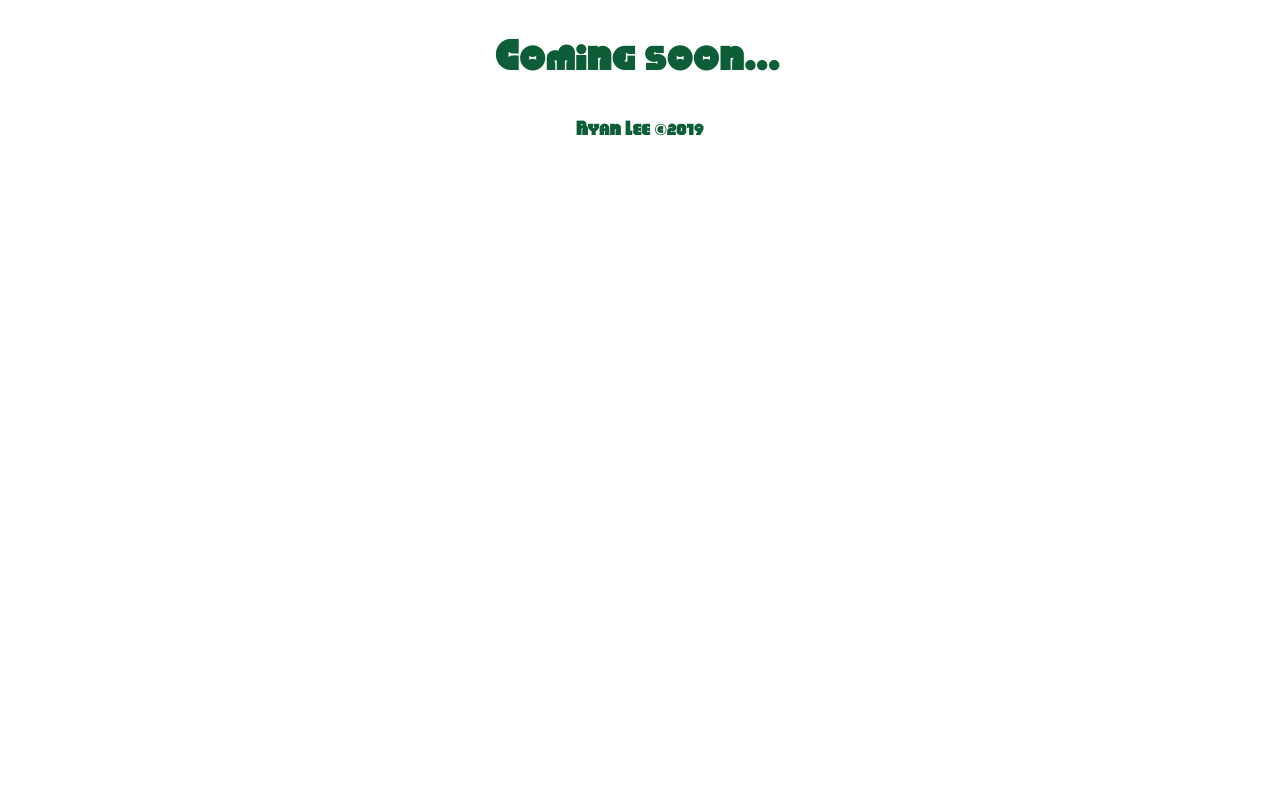
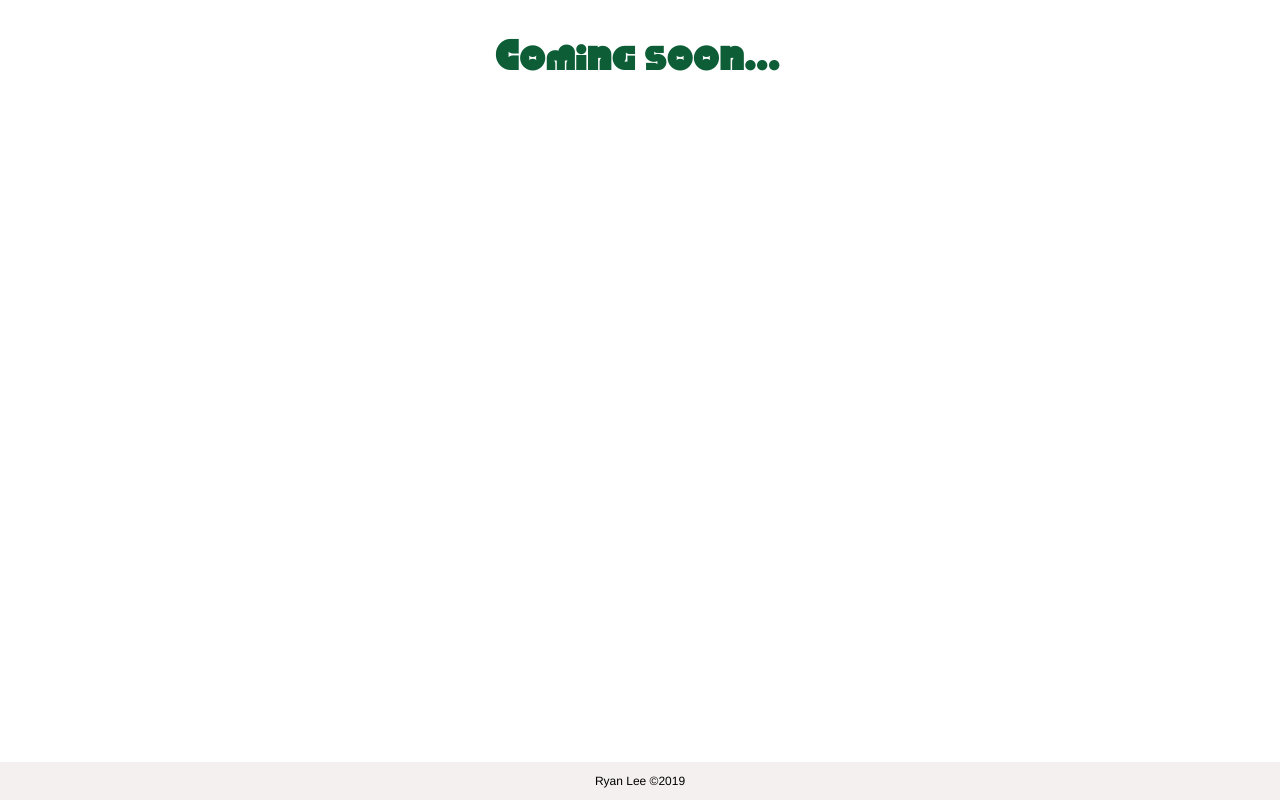
Before and after one commit to jazzninja/jazzninja.github.io, a plain HTML site: page index.html in a window 1280 px wide. Drawn offline with Linux system fonts and the light colour scheme; files whose address does not match are found by name.

Commit message:
footer cleanup

```diff
--- a/index.html
+++ b/index.html
@@ -8,7 +8,7 @@
 
      <p class="pulse">Coming soon...</p>
 
-     <footer class="footer-conter">
+     <footer class="footer-content">
 
           <p>Ryan Lee &copy;2019</p>
 
--- a/styles.css
+++ b/styles.css
@@ -1,6 +1,7 @@
 :root {
 
      --kermit-color: rgba(13,94,55, 1) !important;
+     --footer-background-color: rgba(245,240,240, 1);
 
 }
 
@@ -28,8 +29,7 @@
 
 body, html {
 
-     font-family: 'Kernit-Filled', 'Helvetica', 'Open-Sans';
-     color: var(--kermit-color);
+
 
 }
 
@@ -51,11 +51,24 @@ body, html {
      animation-timing-function: linear;
 
      font-size: 2rem;
+
+     font-family: 'Kernit-Filled', 'Helvetica', 'Open-Sans';
+     color: var(--kermit-color);
 }
 
-.footer {
+.footer-content {
 
      font-family: 'Helvetica', 'Open-Sans';
+     color: rgba(0, 0, 0, 1);
      font-size: 0.75rem;
+     width: 100vw;
+     background-color: var(--footer-background-color);
+     display: flex;
+     flex-direction: column;
+     justify-content: flex-end;
+     align-items: center;
+     position: fixed;
+     bottom: 0;
+
 
 }
```
